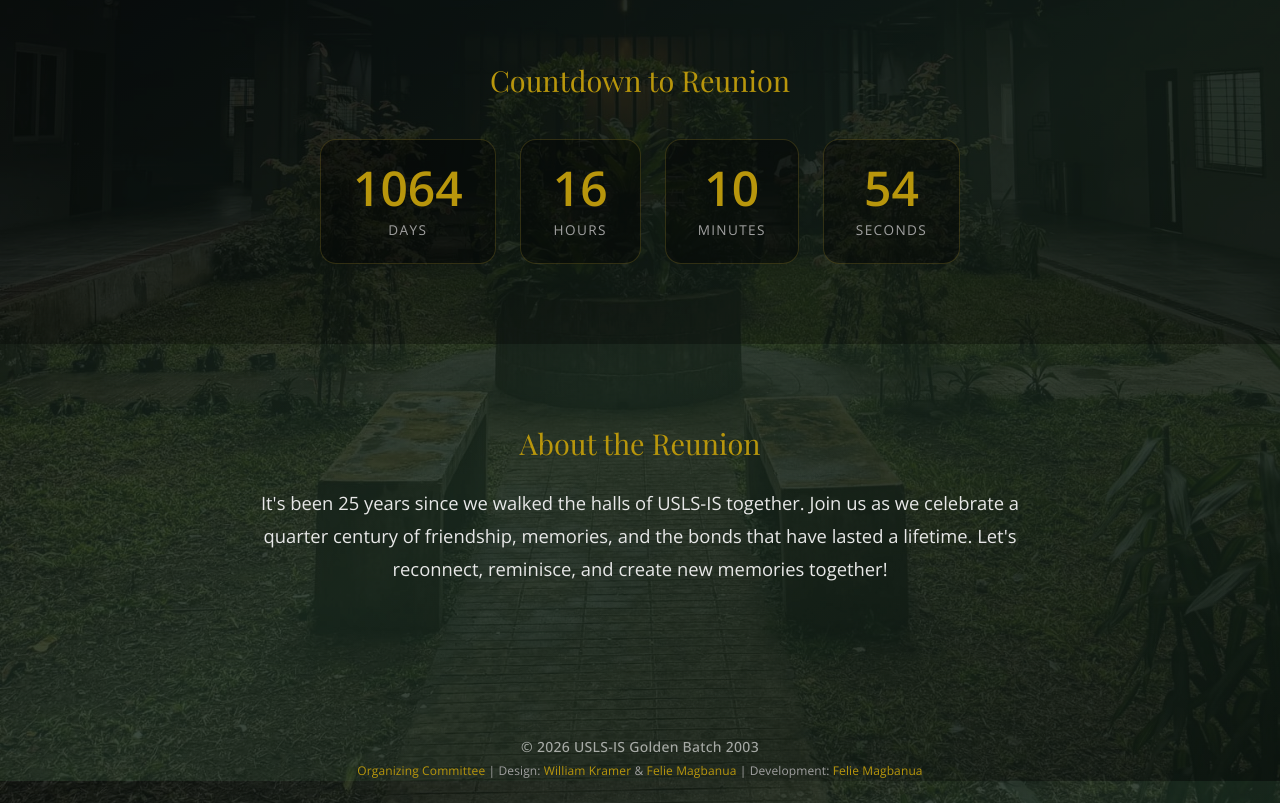
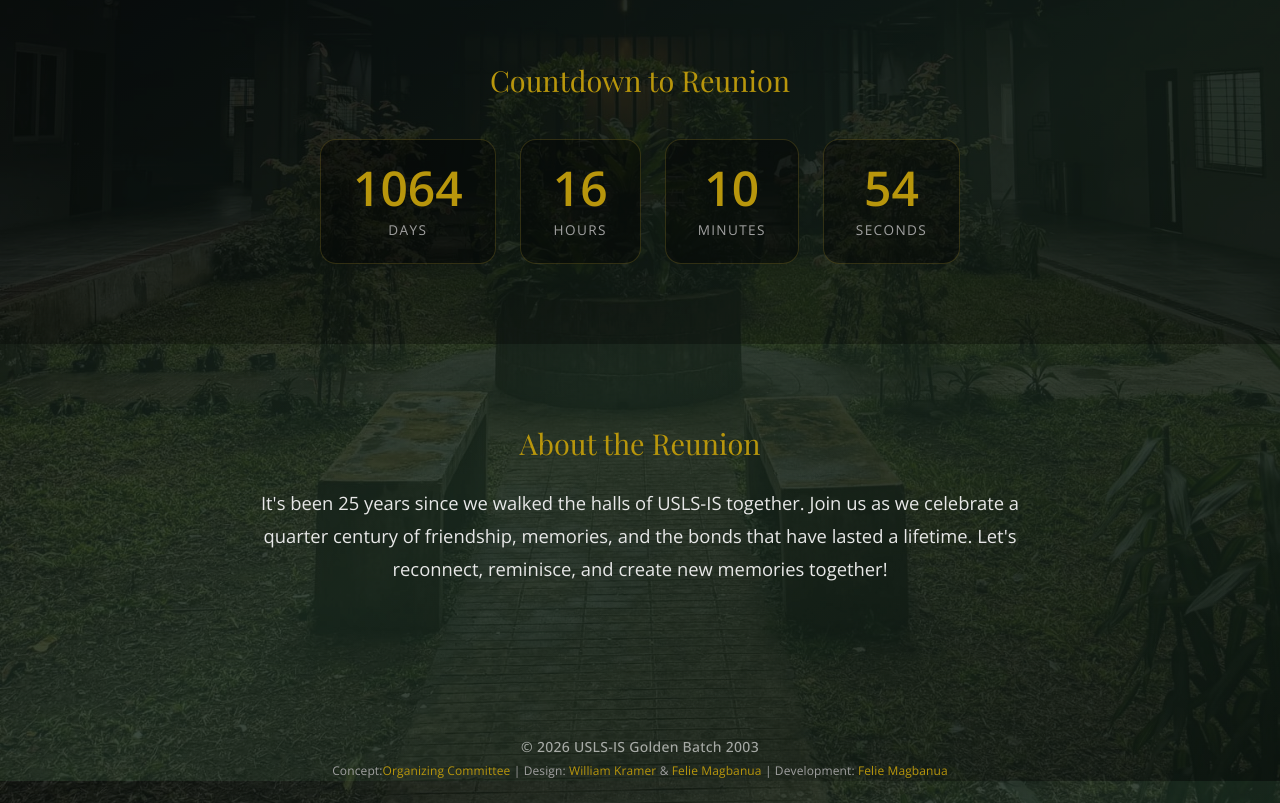
Before and after one commit to feliemariem/thegoldenbatch, a React (Create React App) app in the folder frontend/: page / in a window 1280 px wide. Shown: the part 819-1622 px from the top of the page. Built offline with nearby package versions, Linux system fonts and the light colour scheme.

Commit message:
Updated footer.js

```diff
--- a/frontend/src/components/Footer.js
+++ b/frontend/src/components/Footer.js
@@ -9,7 +9,7 @@ export default function Footer() {
       <p className="site-footer-copyright">
         &copy; {currentYear} USLS-IS Golden Batch 2003
       </p>
-      <p className="site-footer-credits">
+      <p className="site-footer-credits"> Concept:
         <Link to="/committee" className="site-footer-link">Organizing Committee</Link>
         <span className="site-footer-separator"> | </span>
         Design: <Link to="/directory?search=William%20Kramer" className="site-footer-link">William Kramer</Link>
```
